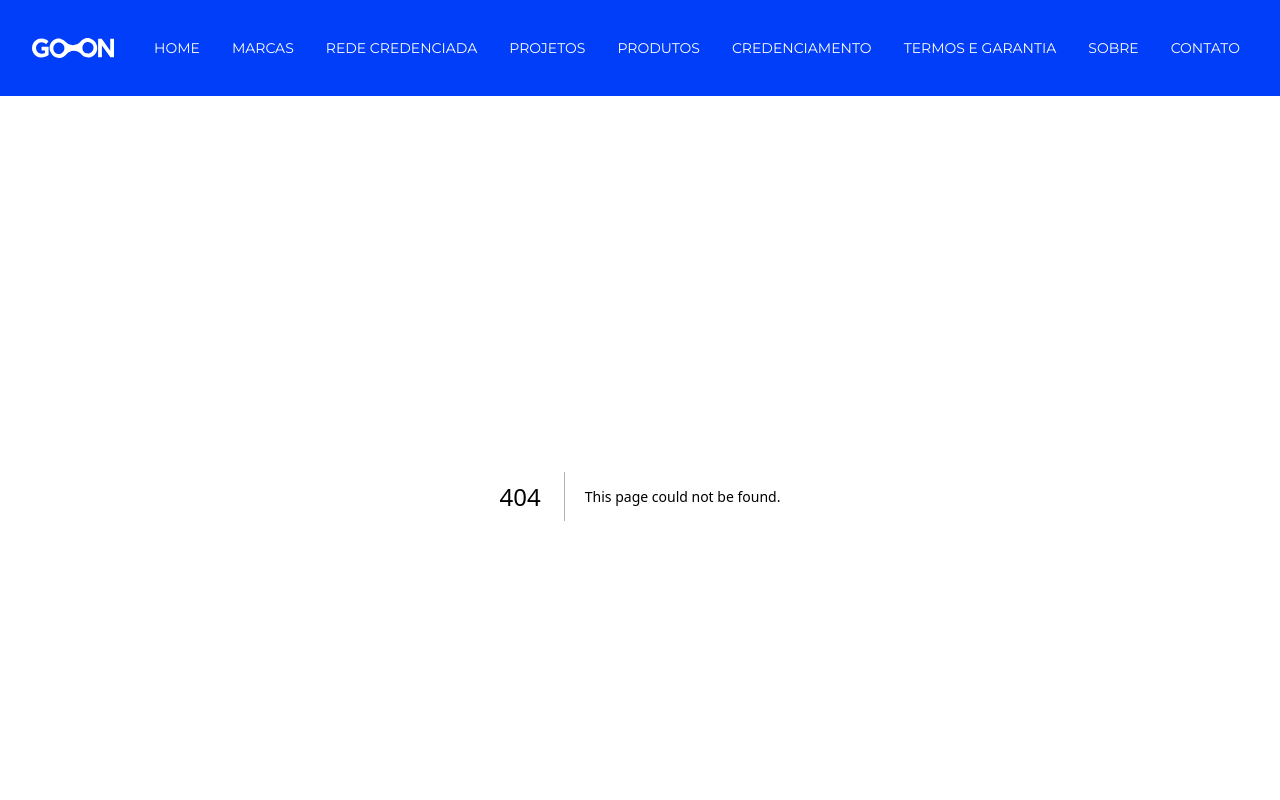
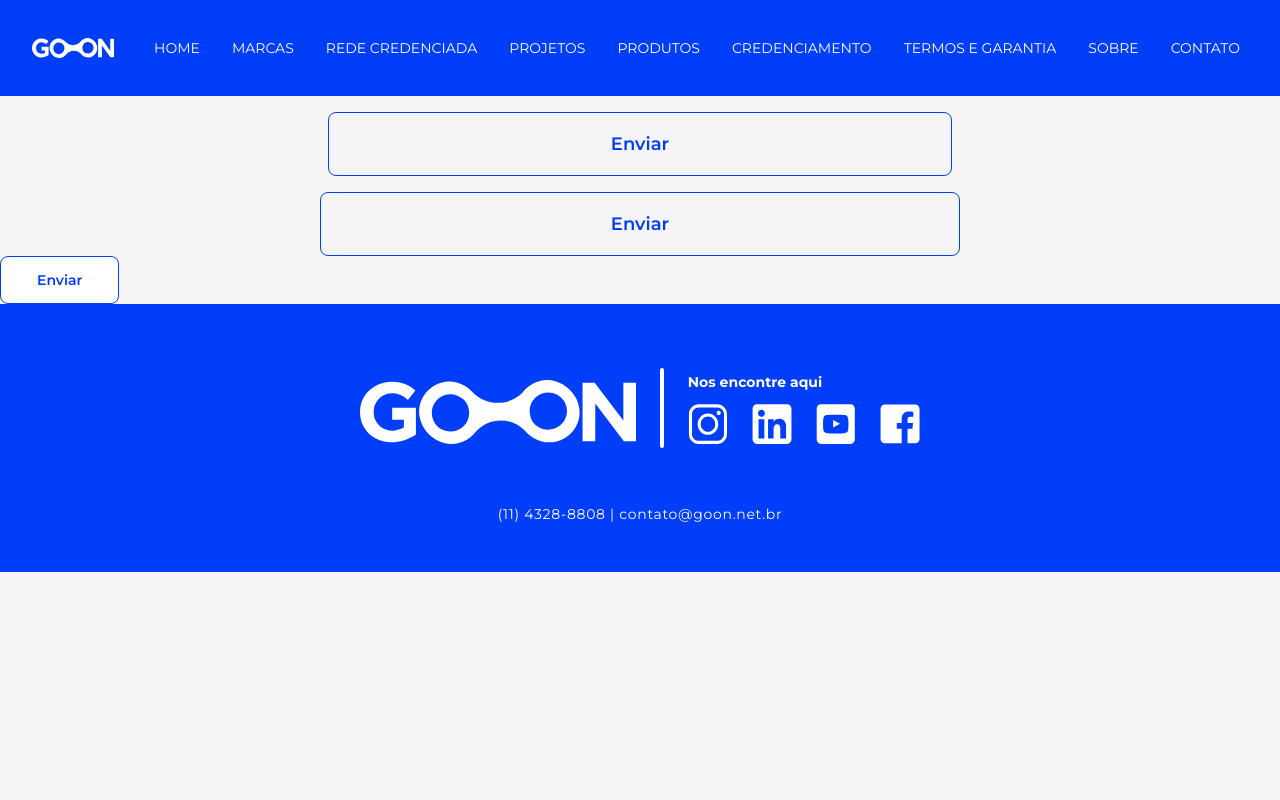
Before and after one commit to go-on-net-br/goon-website, a Next.js app: page /fakeform in a window 1280 px wide. Before the commit this address had no page. Shown: the top 800 px of the page. Built offline with nearby package versions, Linux system fonts and the light colour scheme.

Commit message:
fi: create fake form

```diff
--- /dev/null
+++ b/src/app/fakeform/page.tsx
@@ -0,0 +1,71 @@
+export default function Page() {
+  return (
+    <>
+      <form
+        className="flex flex-col items-center justify-center gap-4 px-4 md:flex-row md:flex-wrap md:items-start"
+        method="POST"
+        data-netlify="true"
+        netlify-honeypot="bot-field"
+        data-netlify-recaptcha="true"
+        name="credenciamento"
+      >
+        <input type="hidden" name="form-name" value="credenciamento" />
+        <p className="hidden">
+          <label>
+            Don’t fill this out if you’re human: <input name="bot-field" />
+          </label>
+        </p>
+        <div className="flex h-20 w-full items-end justify-center">
+          <div data-netlify-recaptcha="true"></div>
+          <input
+            type="submit"
+            className="btn btn-outline btn-primary btn-lg my-0 w-1/2 py-0"
+            value="Enviar"
+          />
+        </div>
+      </form>
+      <form
+        className="flex flex-col justify-center"
+        method="POST"
+        data-netlify="true"
+        netlify-honeypot="bot-field"
+        data-netlify-recaptcha="true"
+        name="credenciamento"
+      >
+        <input type="hidden" name="form-name" value="credenciamento" />
+        <p className="hidden">
+          <label>
+            Don’t fill this out if you’re human: <input name="bot-field" />
+          </label>
+        </p>
+        <div className="flex h-20 w-full items-end justify-center">
+          <div data-netlify-recaptcha="true"></div>
+          <input
+            type="submit"
+            className="btn btn-outline btn-primary btn-lg my-0 w-1/2 py-0"
+            value="Enviar"
+          />
+        </div>
+      </form>
+      <form
+        data-netlify="true"
+        netlify-honeypot="bot-field"
+        data-netlify-recaptcha="true"
+        name="newsletter"
+      >
+        <input type="hidden" name="form-name" value="newsletter" />
+        <p className="hidden">
+          <label>
+            Don’t fill this out if you’re human: <input name="bot-field" />
+          </label>
+        </p>
+
+        <input
+          type="submit"
+          className="btn btn-outline my-0 bg-white px-9 py-0 text-primary"
+          value="Enviar"
+        />
+      </form>
+    </>
+  );
+}
```
